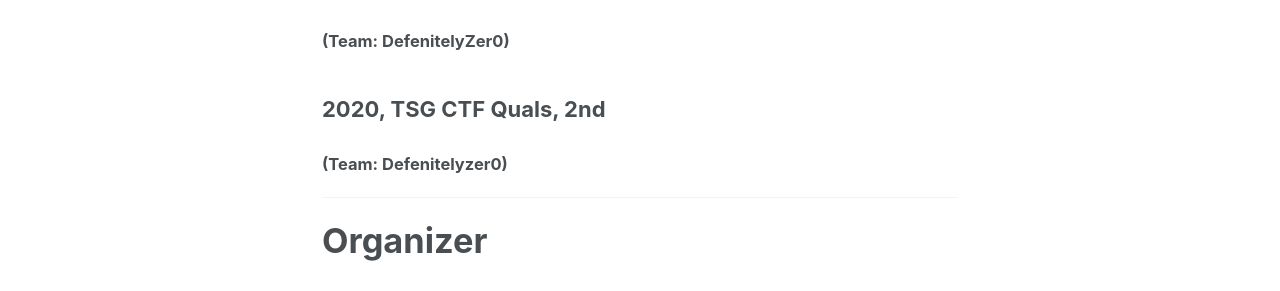
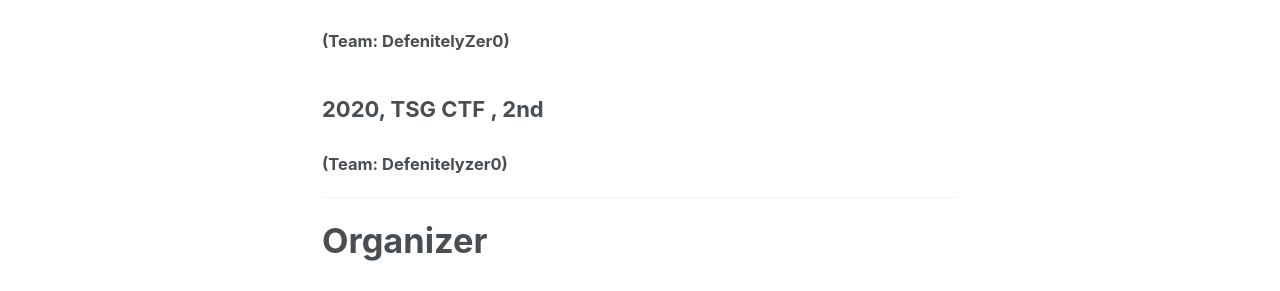
Before and after one commit to slyfizz3/slyfizz3.github.io, a Jekyll site: the page built from _pages/about.md, in a window 1280 px wide and 900 px high, scrolled down 2011 px. Shown: the part 253-544 px from the top of the window. Built offline with Jekyll 4.4.1, drawn with Linux system fonts in a browser that asks for light colours; cached includes are drawn as plain includes; nearby versions of some CDN libraries.

Commit message:
Update about.md

```diff
--- a/_pages/about.md
+++ b/_pages/about.md
@@ -58,7 +58,7 @@ Nickname:slyfizz,rev4fun
 #### (Team: AlPray)
 ### 2020, ASIS CTF Quals, 2nd
 #### (Team: DefenitelyZer0)
-### 2020, TSG CTF Quals, 2nd
+### 2020, TSG CTF , 2nd
 #### (Team: Defenitelyzer0)
 
 ---
```
